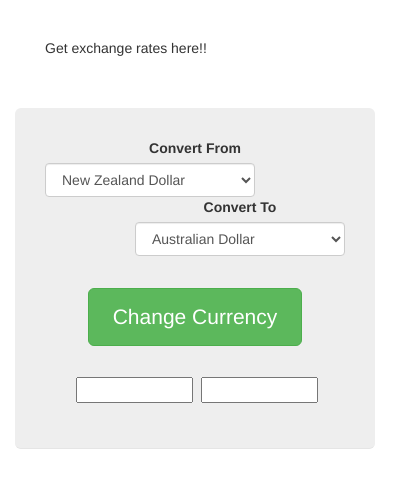
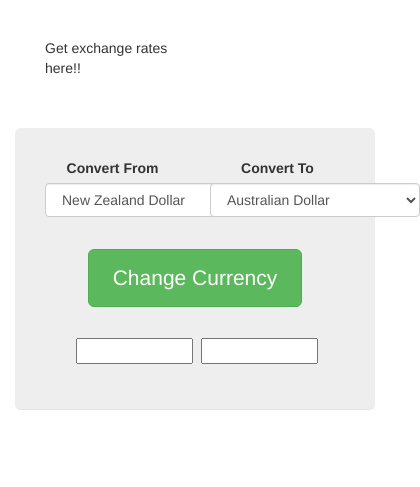
Before and after one commit to Ryant1234/myCurrencyConverter, a website: page app/index.html in a window 390 px wide. Shown: the part 247-734 px from the top of the page, 420 px wide, since content can reach past the window. Drawn offline with nearby package versions, Linux system fonts and the light colour scheme; files that its build step writes are made by us from their sources.

Commit message:
bootstrap changed

```diff
--- a/app/index.html
+++ b/app/index.html
@@ -42,7 +42,7 @@
 
 
       <div class="row marketing">
-        <div class="col-lg-6">
+        <div class="col-xs-6 col-md-4">
 
        <p>Get exchange rates here!!
          <br>
@@ -57,7 +57,7 @@
  <div class="jumbotron">
 <div class="container">
   <div class="row">
-     <div class="col-lg-4">
+     <div class="col-xs-6 col-md-4">
 
 
   <label for="CurrencyFrom">Convert From</label>
@@ -93,7 +93,7 @@
 
 
 
-    <div class="col-lg-4 CurrencyToFloat">
+    <div class="col-xs-6 col-md-4 CurrencyToFloat">
   <label for="CurrencyTo">Convert To</label>
   <select class="form-control ExchangeDropDown" id="CurrencyTo" name ="CurrencyTo">
        <option selected value="AUD">Australian Dollar</option>
```
Also changed, not shown: dist/index.html.
